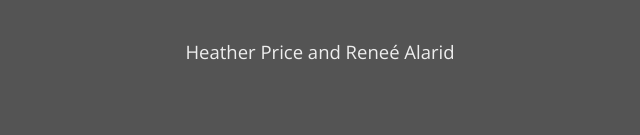
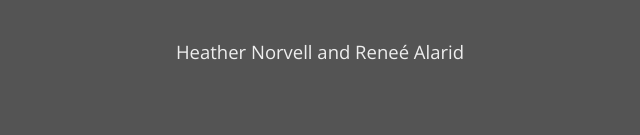
Before and after one commit to 100GirlsOfCodeNRV/100-girls-of-code-presentation, a website: page index.html in a window 1280 px wide. Shown: the part 662-797 px from the top of the page, 320-960 px from the left. Drawn offline with nearby package versions, Linux system fonts and the light colour scheme.

Commit message:
Updated last name

```diff
--- a/index.html
+++ b/index.html
@@ -47,12 +47,12 @@
 					<img src="img/heather.jpg" alt="Heather" class="profileimg">
 					<img class="profileimg" src="img/renee.jpeg" alt="Renee">
 					<p>
-						<small>Heather Price and Reneé Alarid</small>
+						<small>Heather Norvell and Reneé Alarid</small>
 					</p>
 				</section>
 				<section>
 					<img src="img/heather.jpg" alt="Heather" class="profileimglg">
-					<h2>Heather Price</h2>
+					<h2>Heather Norvell</h2>
 					<p class="small">Associate Software Engineer at <a href="http://modea.com">Modea</a>. Lifetime member of Girl Scouts. Lover of cats, code, and crafts.</p>
 				</section>
 				<section>
```
